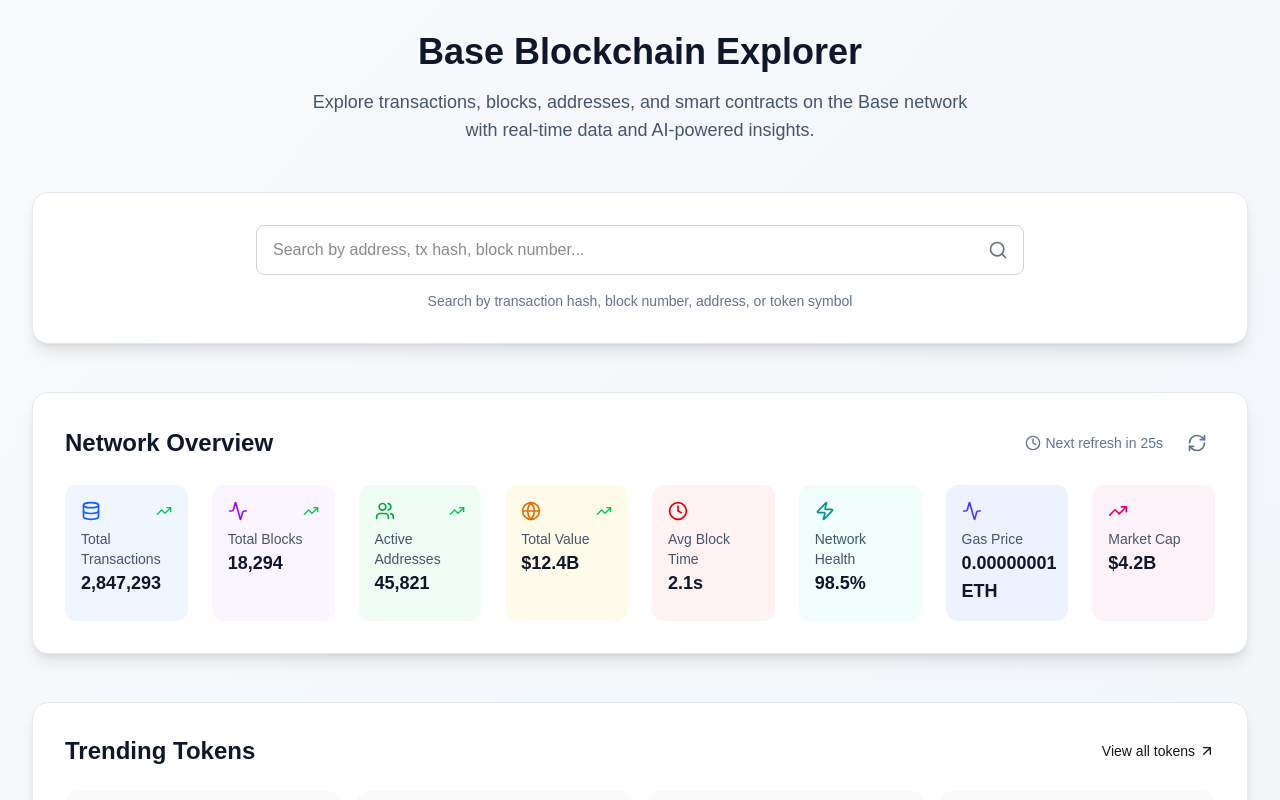
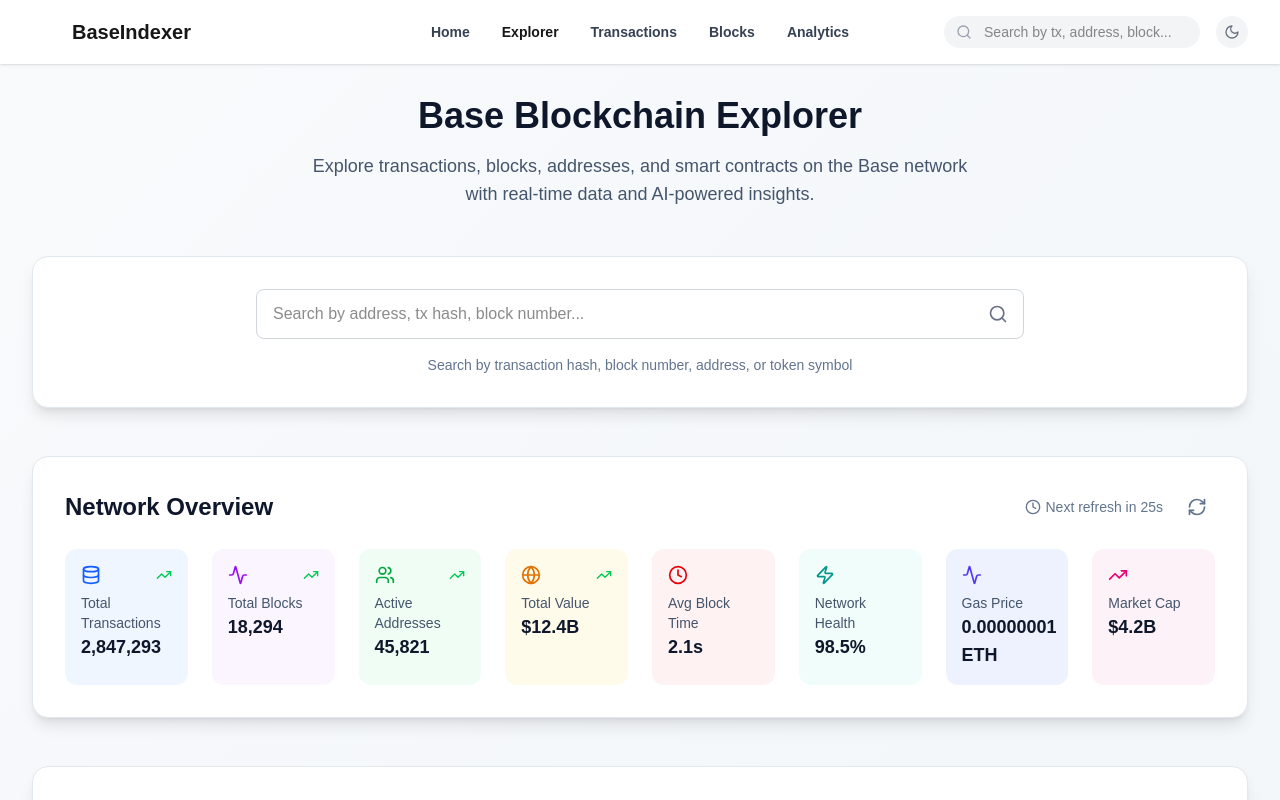
Before and after one commit to Smartdevs17/BaseIndexer, a Next.js app in the folder frontend/: page /explorer in a window 1280 px wide. Shown: the top 800 px of the page. Built offline with nearby package versions, Linux system fonts and the light colour scheme.

Commit message:
fix: add navbar to explorer and transactions page

```diff
--- a/frontend/app/explorer/page.tsx
+++ b/frontend/app/explorer/page.tsx
@@ -19,6 +19,8 @@ import Link from 'next/link'
 import TransactionList from '@/components/indexer/TransactionList'
 import BlockList from '@/components/indexer/BlockList'
 import SearchBar from '@/components/indexer/SearchBar'
+import Navbar from '@/components/layout/Navbar'
+
 
 // Mock data - replace with real API calls
 const networkStats = {
@@ -141,6 +143,8 @@ export default function ExplorerPage() {
   }, [refreshData])
 
   return (
+    <>
+    <Navbar />
     <div className="min-h-screen bg-gradient-to-br from-slate-50 to-slate-100 dark:from-slate-900 dark:to-slate-800">
       <div className="max-w-7xl mx-auto px-4 sm:px-6 lg:px-8 py-8">
 
@@ -370,5 +374,6 @@ export default function ExplorerPage() {
         </div>
       </div>
     </div>
+    </>
   )
 }
--- a/frontend/app/transactions/page.tsx
+++ b/frontend/app/transactions/page.tsx
@@ -18,6 +18,8 @@ import {
 import TransactionList from '@/components/indexer/TransactionList'
 import SearchBar from '@/components/indexer/SearchBar'
 import ExportButton from '@/components/indexer/ExportButton'
+import Navbar from '@/components/layout/Navbar'
+      <Navbar />
 
 interface TransactionFilters {
   dateRange: 'all' | '24h' | '7d' | '30d' | 'custom'
@@ -195,6 +197,8 @@ export default function TransactionsPage() {
   }, [])
 
   return (
+    <>
+    <Navbar />
     <div className="min-h-screen bg-gradient-to-br from-slate-50 to-slate-100 dark:from-slate-900 dark:to-slate-800">
       <div className="max-w-7xl mx-auto px-4 sm:px-6 lg:px-8 py-8">
 
@@ -451,5 +455,6 @@ export default function TransactionsPage() {
         </motion.div>
       </div>
     </div>
+    </>
   )
 }
```
